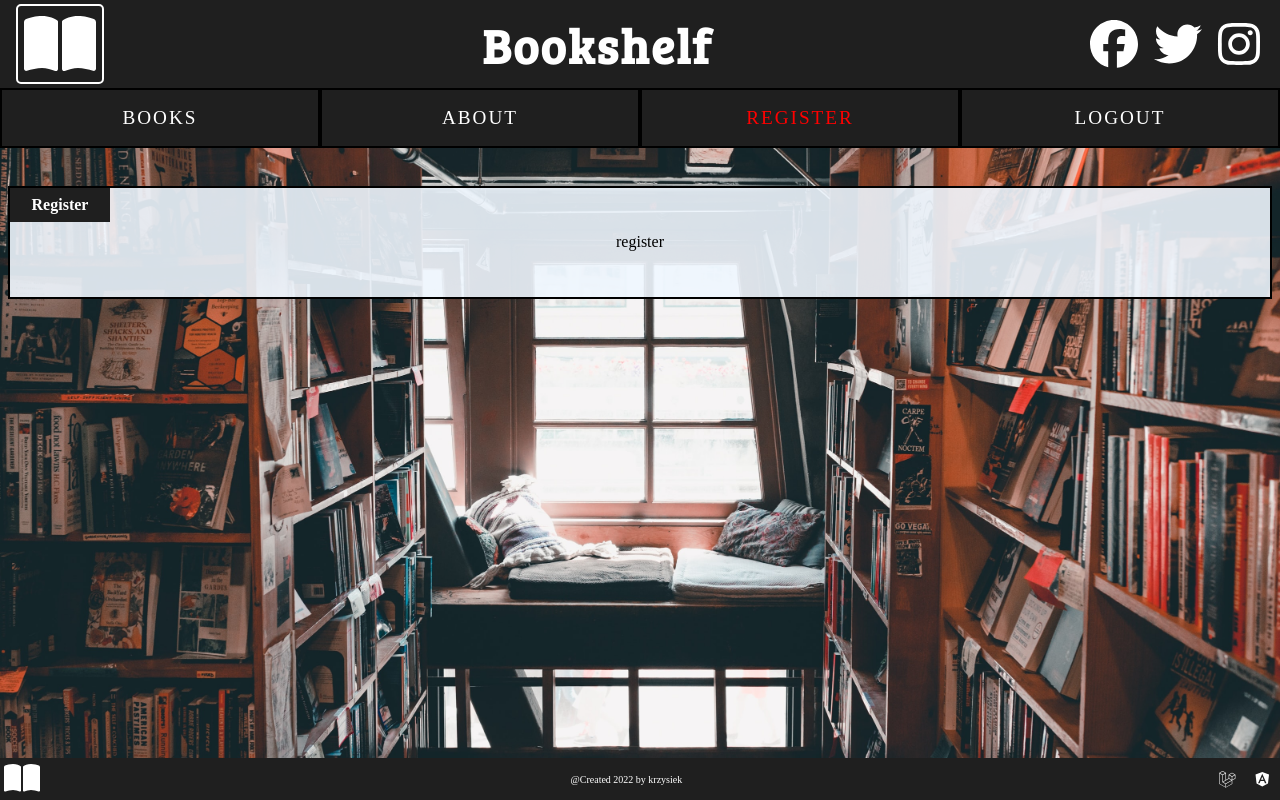
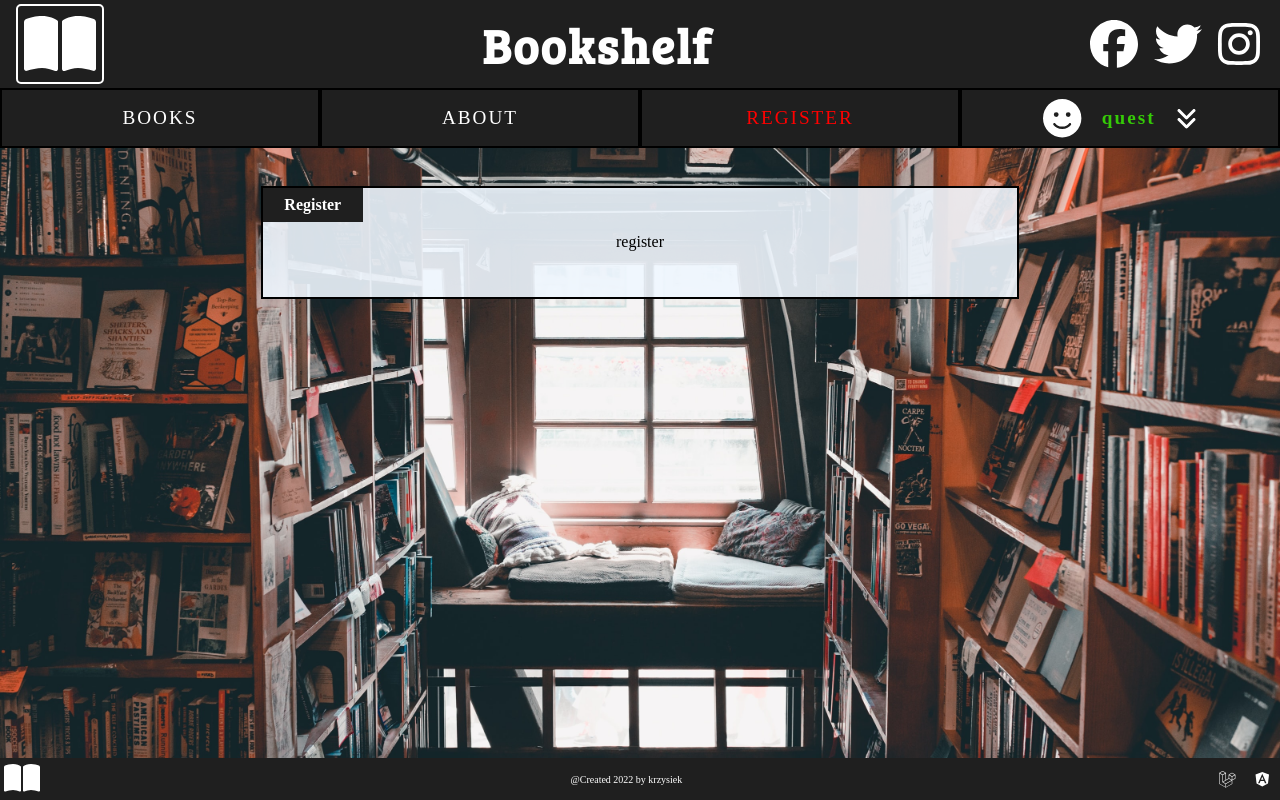
Before and after one commit to krzysiekm266/mybookshelf, an Angular app: page /bookshelf/register in a window 1280 px wide. Built offline with nearby package versions, Linux system fonts and the light colour scheme; sample sign-in values are in the browser's storage.

Commit message:
new logout/user menu,new icons

```diff
--- a/src/app/components/navigation/navigation.component.html
+++ b/src/app/components/navigation/navigation.component.html
@@ -15,7 +15,14 @@
   <div class="menu">
     <a *ngFor="let item of menu" [routerLink]="item" [routerLinkActive]="'active'">{{ item }} </a>
     <a *ngIf="!isUserLogin()" [routerLink]="'login'" [routerLinkActive]="'active'" (click)="closeMenu()">Login </a>
-    <a *ngIf="isUserLogin()" (click)="logout()" >Logout </a>
+    <a *ngIf="isUserLogin()" (click)="toggleUserMenu()" class="user-name">
+      <fa-icon class="user-icon" [icon]="faFaceSmile" size="2x" ></fa-icon>
+      {{ getUserLogin() }}
+      <fa-icon class="toggle-icon" [class.transform180]="userMenu" [icon]="faAnglesDown" size="lg" ></fa-icon>
+      <div *ngIf="userMenu" class="user-menu">
+        <a class="logout-link" (click)="logout()">Logout</a>
+      </div>
+    </a>
   </div>
   <div class="social-media">
     <app-social-media></app-social-media>
--- a/src/app/components/navigation/navigation.component.scss
+++ b/src/app/components/navigation/navigation.component.scss
@@ -169,10 +169,48 @@ span {
     justify-content: center;
     width: 100%;
   }
-  // .search {
-  //   display: flex;
+  .user-menu {
+    display: flex;
+    position: absolute;
+    z-index: 10;
+    left: 0;
+    top: 65px;
+    flex-direction: column;
+    align-items: center;
+    justify-content: center;
+    width: 100%;
 
-  // }
+  }
+  .user-name {
+    position: relative;
+    color: rgb(53, 202, 7);
+    font-weight: bold;
+    text-transform: none;
+
+    &:hover {
+      color: rgb(53, 202, 7);
+      .toggle-icon {
+        color: $hover-color;
+      }
+    }
+
+  }
+  .user-icon {
+    margin:20px;
+    color: $text-color;
+  }
+  .toggle-icon {
+    margin: 20px;
+    color: $text-color;
+  }
+  .transform180 {
+    transform: rotate(180deg);
+  }
+  .logout-link {
+    font-weight: 600;
+    text-transform: capitalize;
+    font-size: medium;
+  }
   .logo {
     display: flex;
     align-items: center;
--- a/src/app/components/navigation/navigation.component.ts
+++ b/src/app/components/navigation/navigation.component.ts
@@ -1,7 +1,7 @@
 import { UserService } from './../../services/user.service';
 import { Component, Input, OnInit } from '@angular/core';
 import { Router } from "@angular/router";
-import { faXmark } from '@fortawesome/free-solid-svg-icons';
+import { faXmark,faAnglesDown,faFaceSmile } from '@fortawesome/free-solid-svg-icons';
 
 @Component({
   selector: 'app-navigation',
@@ -10,8 +10,11 @@ import { faXmark } from '@fortawesome/free-solid-svg-icons';
 })
 export class NavigationComponent implements OnInit {
   faXmark = faXmark;
+  faAnglesDown = faAnglesDown;
+  faFaceSmile = faFaceSmile;
   @Input() menu: string[] = [];
   @Input() open: boolean = false;
+  @Input() userMenu:boolean = false;
   constructor(private _router:Router,private _userService:UserService) {}
 
   ngOnInit(): void {}
@@ -19,13 +22,16 @@ export class NavigationComponent implements OnInit {
   openMenu() {
     this.open = true;
   }
-
+  toggleUserMenu() {
+    this.userMenu = !this.userMenu;
+  }
   closeMenu() {
     this.open = false;
   }
 
   logout() {
     this.open = false;
+    this.userMenu = false;
     this._userService.logout();
     this._router.navigate(['/','bookshelf','login']);
 
@@ -35,6 +41,6 @@ export class NavigationComponent implements OnInit {
    return localStorage.getItem('token') ? true : false ;
   }
   getUserLogin():string {
-    return this._userService.getUserName();
+    return  this.isUserLogin() ? this._userService.getUserName() : '';
   }
 }
--- a/src/app/components/register/register.component.scss
+++ b/src/app/components/register/register.component.scss
@@ -60,5 +60,7 @@ span:not(.page-title) {
   .page-title {
     display: none;
   }
-
+  .register-form {
+    width: 60%;
+  }
 }
```
Also changed, not shown: src/app/components/about/about.component.scss (+8 -5 lines).
